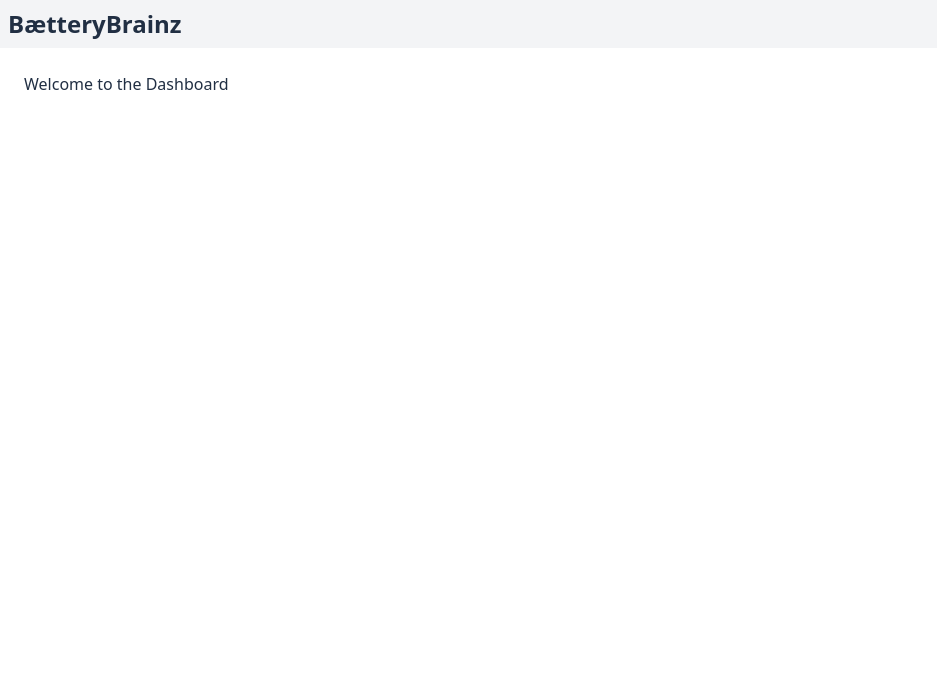
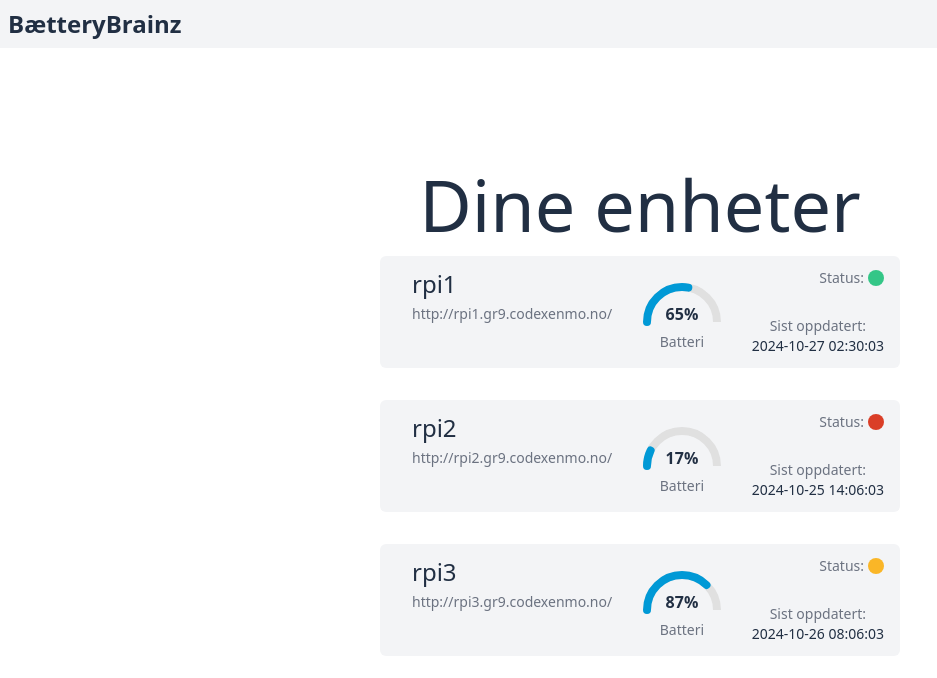
Before and after one commit to olavsl/batterybrain, a React (Create React App) app in the folder bb-client/: page /dashboard in a window 1280 px wide. Shown: the top 678 px of the page, without its empty margins (0-937 px from the left). Built offline with nearby package versions, Linux system fonts and the light colour scheme; sample sign-in values are in the browser's storage.

Commit message:
Refactor RPiButtons component to include battery level and last updated time

```diff
--- /dev/null
+++ b/bb-client/src/components/RPiButton.tsx
@@ -0,0 +1,85 @@
+import React from 'react';
+import SemiCircleProgress from './SemiCircleProgress';
+
+interface RPiButtonProps {
+  key: string;
+  subdomain: string;
+  last_updated: string;
+  last_battery_lvl: number;
+}
+
+export const RPiButton = ({
+  key,
+  subdomain,
+  last_updated,
+  last_battery_lvl,
+}: RPiButtonProps) => {
+  const url = `http://${subdomain}.gr9.codexenmo.no/`;
+  const tmp = last_updated.split(' ');
+  const date = tmp[0].split('-');
+  const time = tmp[1].split(':');
+  const last_updated_date = new Date(
+    parseInt(date[0]),
+    parseInt(date[1]) - 1,
+    parseInt(date[2]),
+    parseInt(time[0]),
+    parseInt(time[1]),
+    parseInt(time[2])
+  );
+  const now = new Date();
+  const diffSeconds = Math.floor(
+    (now.getTime() - last_updated_date.getTime()) / 1000
+  );
+  const diffMinutes = Math.floor(diffSeconds / 60);
+  const diffHours = Math.floor(diffMinutes / 60);
+
+  // indicator color
+  // green: less than 1 hour
+  // yellow: less than 24 hours
+  // red: more than 24 hours
+  let indicatorColor = 'bg-gray-500';
+  if (diffHours < 1) {
+    indicatorColor = 'bg-green';
+  } else if (diffHours < 24) {
+    indicatorColor = 'bg-yellow';
+  } else {
+    indicatorColor = 'bg-red';
+  }
+
+  return (
+    <button
+      key={key}
+      onClick={() => (window.location.href = url)}
+      className="bg-gray-100 w-2/4 h-28 m-4 rounded-md"
+    >
+      <div className="flex flex-row h-full justify-between pl-8 pr-4 pt-3 pb-3">
+        <div className="flex flex-col text-left">
+          <h2 className="text-2xl mb-1">{subdomain}</h2>
+          <h3 className="text-sm text-gray-500">{url}</h3>
+        </div>
+        <div className="flex flex-col justify-center">
+          <SemiCircleProgress percentage={last_battery_lvl} />
+          {/*       <svg height="100%" width="100%" viewBox="-2 -2 295 256">
+            <path
+              d="M55.5,237.2c-23.5-23.3-38.1-55.6-38.1-91.3C17.3,75,74.8,17.5,145.7,17.5C216.5,17.5,274,75,274,145.9  c0,35.7-14.6,68-38.1,91.3"
+              strokeWidth="32"
+            />
+          </svg> */}
+          <h4 className="text-sm text-gray-500">Batteri</h4>
+        </div>
+        <div className="flex flex-col justify-between">
+          <div className="flex flex-row w-full items-center justify-end ">
+            <h4 className="text-sm text-gray-500 mr-1">Status:</h4>
+            <div
+              className={`flex w-4 h-4 rounded-full ${indicatorColor}`}
+            ></div>
+          </div>
+          <div>
+            <h4 className="text-sm text-gray-500">Sist oppdatert:</h4>
+            <h4 className="text-sm">{last_updated}</h4>
+          </div>
+        </div>
+      </div>
+    </button>
+  );
+};
--- a/bb-client/src/components/RPiButtons.tsx
+++ b/bb-client/src/components/RPiButtons.tsx
@@ -1,7 +1,8 @@
 import React, { useState, useEffect } from 'react';
-import { fetchAllRPis } from '../services/RPiDBService'; // Import the API service
+//import { fetchAllRPis } from '../services/RPiDBService'; // Import the API service
 import { RPi } from '../types/Rpi';
 import { mockData } from '../data/mockData';
+import { RPiButton } from './RPiButton';
 
 const RPiButtons = () => {
   const [rpis, setRpis] = useState<RPi[]>([]);
@@ -22,16 +23,14 @@ const RPiButtons = () => {
   }, []);
 
   return (
-    <div className="bg-text">
+    <div className="flex flex-col items-center">
       {rpis.map((rpi) => (
-        <button
+        <RPiButton
           key={rpi.mac_address}
-          onClick={() =>
-            (window.location.href = `http://${rpi.subdomain}.gr9.codexenmo.no/`)
-          }
-        >
-          {rpi.subdomain}
-        </button>
+          subdomain={rpi.subdomain}
+          last_updated={rpi.last_updated}
+          last_battery_lvl={rpi.last_battery_lvl}
+        />
       ))}
     </div>
   );
--- /dev/null
+++ b/bb-client/src/components/SemiCircleProgress.tsx
@@ -0,0 +1,55 @@
+import React from 'react';
+
+interface SemiCircleProgressProps {
+  percentage: number;
+}
+
+const SemiCircleProgress = ({ percentage }: SemiCircleProgressProps) => {
+  // Calculate the circumference and the stroke offset based on the percentage
+  const radius = 30;
+  const circumference = Math.PI * radius;
+  const offset = circumference - (percentage / 100) * circumference;
+  const color = '#0099d6';
+
+  return (
+    <div
+      style={{
+        display: 'flex',
+        alignItems: 'center',
+        justifyContent: 'center',
+      }}
+    >
+      <svg width="100" height="60" viewBox="0 0 100 60">
+        {/* Background semi-circle */}
+        <path
+          d="M15 50 A35 35 0 1 1 85 50"
+          fill="none"
+          stroke="#e0e0e0"
+          strokeWidth="8"
+        />
+        {/* Progress semi-circle with dynamic color */}
+        <path
+          d="M15 50 A35 35 0 1 1 85 50"
+          fill="none"
+          stroke={color}
+          strokeWidth="8"
+          strokeDasharray={circumference}
+          strokeDashoffset={offset}
+          strokeLinecap="round"
+        />
+      </svg>
+      <div
+        style={{
+          position: 'absolute',
+          fontSize: '1em',
+          fontWeight: 'bold',
+          marginTop: '1.5em',
+        }}
+      >
+        {percentage}%
+      </div>
+    </div>
+  );
+};
+
+export default SemiCircleProgress;
--- a/bb-client/src/data/mockData.ts
+++ b/bb-client/src/data/mockData.ts
@@ -2,16 +2,19 @@ export const mockData = [
   {
     mac_address: '00:00:00:00:00:00',
     subdomain: 'rpi1',
-    last_updated: '2021-09-01T12:00:00Z',
+    last_updated: '2024-10-27 02:30:03',
+    last_battery_lvl: 65,
   },
   {
     mac_address: '00:00:00:00:00:01',
     subdomain: 'rpi2',
-    last_updated: '2021-09-01T12:00:00Z',
+    last_updated: '2024-10-25 14:06:03',
+    last_battery_lvl: 17,
   },
   {
     mac_address: '00:00:00:00:00:02',
     subdomain: 'rpi3',
-    last_updated: '2021-09-01T12:00:00Z',
+    last_updated: '2024-10-26 08:06:03',
+    last_battery_lvl: 87,
   },
 ];
--- a/bb-client/src/pages/Dashboard.tsx
+++ b/bb-client/src/pages/Dashboard.tsx
@@ -1,7 +1,13 @@
 import React from 'react';
+import RPiButtons from '../components/RPiButtons';
 
 const Dashboard: React.FC = () => {
-  return <div className="text-text">Welcome to the Dashboard</div>;
+  return (
+    <div className="bg-white- text-text p-24">
+      <h1 className="text-7xl text-center">Dine enheter</h1>
+      <RPiButtons />
+  </div>
+  )
 };
 
 export default Dashboard;
--- a/bb-client/src/types/Rpi.ts
+++ b/bb-client/src/types/Rpi.ts
@@ -2,4 +2,5 @@ export type RPi = {
   mac_address: string;
   subdomain: string;
   last_updated: string;
+  last_battery_lvl: number;
 };
--- a/bb-client/tailwind.config.js
+++ b/bb-client/tailwind.config.js
@@ -10,6 +10,9 @@ module.exports = {
         background: 'var(--color-background)',
         text: 'var(--color-text)',
         header: 'var(--color-header)',
+        green: '#34C687',
+        red: '#DA3E27',
+        yellow: '#FAB627',
       },
     },
   },
```
